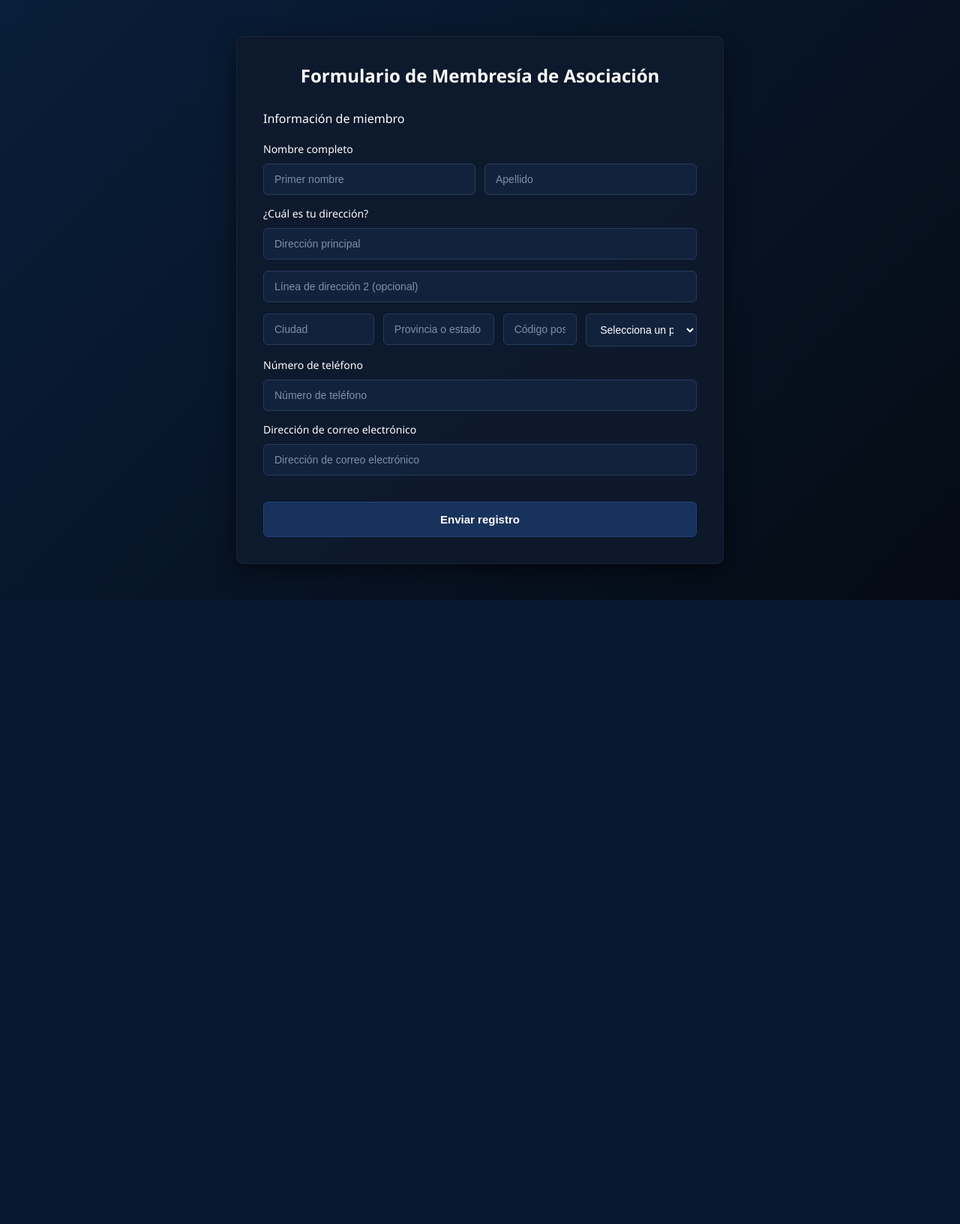
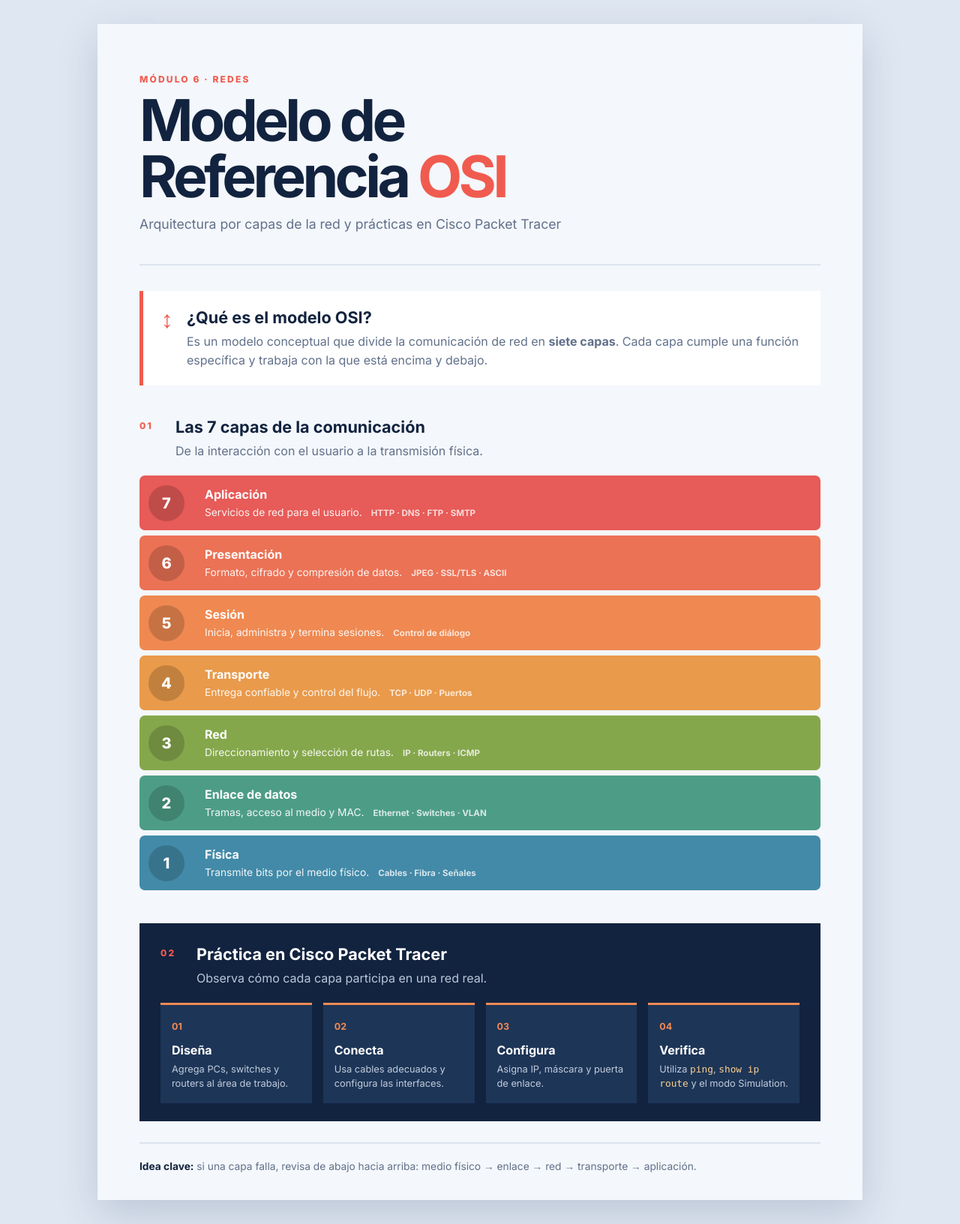
Before and after one commit to Chris21974/ejemplo1, a PHP site: page / in a window 1280 px wide. Shown: the whole page at 75% size. Before the commit the page ends 800 px from the top, so only its background shows below. Run offline with PHP 8.4, Linux system fonts and the light colour scheme.

Commit message:
Crear infografía del modelo OSI
Co-authored-by: Chris21974 <199564567+Chris21974@users.noreply.github.com>

```diff
--- a/estilos.css
+++ b/estilos.css
@@ -1,206 +1,110 @@
-* {
-    box-sizing: border-box;
+@import url("https://fonts.googleapis.com/css2?family=Inter:wght@400;500;600;700;800&display=swap");
+
+:root {
+    --ink: #12233f;
+    --muted: #61708a;
+    --paper: #f4f7fb;
+    --accent: #f05b4f;
 }
 
+* { box-sizing: border-box; }
+
 body {
-    background-color: #0b1a30;
-    background-image: linear-gradient(135deg, #091e3a 0%, #050b14 100%);
-    color: #ffffff;
-    font-family: "Segoe UI", Arial, sans-serif;
-    display: flex;
-    justify-content: center;
-    align-items: center;
-    min-height: 100vh;
     margin: 0;
-    padding: 20px;
+    padding: 32px 18px;
+    color: var(--ink);
+    background: #dfe7f2;
+    font-family: "Inter", "Segoe UI", Arial, sans-serif;
 }
 
-.container {
-    background-color: rgba(14, 26, 45, 0.95);
-    border: 1px solid rgba(255, 255, 255, 0.05);
-    border-radius: 10px;
-    padding: 35px;
-    width: 100%;
-    max-width: 650px;
-    box-shadow: 0 10px 30px rgba(0, 0, 0, 0.5);
+.infografia {
+    max-width: 1020px;
+    margin: auto;
+    padding: 48px 56px 34px;
+    background: var(--paper);
+    box-shadow: 0 18px 50px rgba(31, 54, 86, .18);
 }
 
-h2 {
-    text-align: center;
-    margin: 0 0 30px;
-    font-size: 24px;
-    font-weight: 600;
+.hero {
+    padding: 18px 0 40px;
+    border-bottom: 2px solid #dce4ef;
 }
 
-h3 {
-    font-size: 16px;
-    color: #ffffff;
-    margin: 25px 0 20px;
-    font-weight: 500;
+.eyebrow, .number {
+    margin: 0;
+    color: var(--accent);
+    font-size: 12px;
+    font-weight: 800;
+    letter-spacing: .18em;
 }
 
-.label-text {
-    display: block;
-    font-size: 14px;
-    margin-bottom: 10px;
-    font-weight: 500;
+h1, h2, h3, p { margin-top: 0; }
+h1 { max-width: 680px; margin: 10px 0 12px; font-size: clamp(2.5rem, 6vw, 4.8rem); line-height: .98; letter-spacing: -.06em; }
+h1 span { color: var(--accent); }
+.subtitle { max-width: 610px; margin: 0; color: var(--muted); font-size: 1.1rem; line-height: 1.5; }
+
+.intro {
+    display: flex;
+    gap: 18px;
+    align-items: flex-start;
+    margin: 34px 0 42px;
+    padding: 22px 24px;
+    border-left: 5px solid var(--accent);
+    background: #fff;
+}
+.intro-icon { color: var(--accent); font-size: 32px; font-weight: 800; line-height: 1; }
+.intro h2, .section-heading h2 { margin: 0 0 7px; font-size: 1.35rem; }
+.intro p, .section-heading p { margin: 0; color: var(--muted); line-height: 1.55; }
+
+.section-heading { display: flex; gap: 18px; align-items: flex-start; margin-bottom: 20px; }
+.number { min-width: 30px; padding-top: 4px; }
+
+.layers { display: grid; gap: 7px; }
+.layer {
+    display: grid;
+    grid-template-columns: 58px 1fr;
+    gap: 17px;
+    align-items: center;
+    min-height: 73px;
+    padding: 12px 20px 12px 12px;
+    border-radius: 7px;
+    color: #fff;
+}
+.layer-number { display: grid; place-items: center; width: 48px; height: 48px; border-radius: 50%; background: rgba(0,0,0,.17); font-size: 1.25rem; font-weight: 800; }
+.layer h3 { margin: 0 0 3px; font-size: 1rem; }
+.layer p { display: inline; margin: 0; font-size: .86rem; opacity: .92; }
+.layer small { display: inline-block; margin-left: 12px; font-size: .72rem; font-weight: 700; opacity: .78; }
+.layer-7 { background: #e75b58; }
+.layer-6 { background: #eb7255; }
+.layer-5 { background: #ef8951; }
+.layer-4 { background: #e99a4b; }
+.layer-3 { background: #85a74c; }
+.layer-2 { background: #4d9d86; }
+.layer-1 { background: #438aa8; }
+
+.packet-tracer { margin-top: 44px; padding: 28px 28px 24px; background: #12233f; color: #fff; }
+.packet-tracer .section-heading p { color: #b9c7da; }
+.steps { display: grid; grid-template-columns: repeat(4, 1fr); gap: 15px; }
+.step { padding: 17px 15px; border-top: 3px solid #f38a55; background: #1d3557; }
+.step b { color: #f38a55; font-size: .78rem; }
+.step h3 { margin: 13px 0 7px; font-size: 1rem; }
+.step p { margin: 0; color: #c1ccdc; font-size: .8rem; line-height: 1.45; }
+code { color: #ffd18d; }
+
+footer { margin-top: 28px; padding-top: 20px; border-top: 2px solid #dce4ef; color: var(--muted); font-size: .86rem; line-height: 1.5; }
+footer strong { color: var(--ink); }
+
+@media (max-width: 700px) {
+    body { padding: 0; }
+    .infografia { padding: 30px 20px 26px; }
+    .layer { grid-template-columns: 45px 1fr; padding-right: 12px; }
+    .layer-number { width: 39px; height: 39px; font-size: 1rem; }
+    .layer p { display: block; }
+    .layer small { margin: 5px 0 0; }
+    .steps { grid-template-columns: repeat(2, 1fr); }
 }
 
-.row {
-    display: flex;
-    gap: 12px;
-    margin-bottom: 15px;
+@media (max-width: 420px) {
+    .steps { grid-template-columns: 1fr; }
+    .intro { padding: 18px; }
 }
-
-.col {
-    flex: 1;
-    min-width: 0;
-}
-
-.row-four-cols .col-city {
-    flex: 1.5;
-}
-
-.row-four-cols .col-state {
-    flex: 1.5;
-}
-
-.row-four-cols .col-zip {
-    flex: 1;
-}
-
-.row-four-cols .col-country {
-    flex: 1.5;
-}
-
-.input-group {
-    margin-bottom: 15px;
-}
-
-input,
-select {
-    width: 100%;
-    padding: 12px 14px;
-    background-color: #12223c;
-    border: 1px solid #263b5e;
-    border-radius: 6px;
-    color: #ffffff;
-    font-size: 14px;
-    transition: 0.3s ease;
-}
-
-input:focus,
-select:focus {
-    outline: none;
-    border-color: #3b7ddd;
-    background-color: #162a4a;
-    box-shadow: 0 0 0 3px rgba(59, 125, 221, 0.15);
-}
-
-input::placeholder {
-    color: #7d90aa;
-}
-
-select option {
-    background-color: #12223c;
-    color: #ffffff;
-}
-
-button {
-    width: 100%;
-    padding: 14px;
-    background-color: #17325c;
-    border: 1px solid #22437a;
-    border-radius: 6px;
-    color: #ffffff;
-    font-size: 15px;
-    font-weight: bold;
-    cursor: pointer;
-    margin-top: 20px;
-    transition: background-color 0.2s, transform 0.2s;
-}
-
-button:hover {
-    background-color: #1f447c;
-    transform: translateY(-1px);
-}
-
-button:active {
-    transform: translateY(0);
-}
-
-.error-box {
-    background-color: #4a151b;
-    border: 1px solid #82242e;
-    padding: 15px;
-    margin-bottom: 25px;
-    border-radius: 6px;
-    font-size: 14px;
-}
-
-.error-box ul {
-    margin: 8px 0 0;
-    padding-left: 20px;
-    color: #f8b6bc;
-}
-
-.campo-error {
-    border-color: #d9535f;
-}
-
-.success-box {
-    text-align: center;
-    padding: 40px 20px;
-}
-
-.success-box h1 {
-    color: #43d175;
-    font-size: 28px;
-    margin: 0 0 15px;
-}
-
-.success-box p {
-    color: #a0aec0;
-    margin-bottom: 30px;
-}
-
-.btn-volver {
-    display: inline-block;
-    width: auto;
-    padding: 12px 24px;
-    background-color: #2d3748;
-    color: #ffffff;
-    text-decoration: none;
-    border-radius: 6px;
-    font-weight: bold;
-    font-size: 14px;
-    margin-top: 0;
-}
-
-.btn-volver:hover {
-    background-color: #4a5568;
-}
-
-.hidden {
-    display: none;
-}
-
-@media (max-width: 700px) {
-    .container {
-        padding: 24px;
-    }
-
-    .row,
-    .row-four-cols {
-        flex-direction: column;
-        gap: 0;
-    }
-
-    .row .col {
-        margin-bottom: 15px;
-    }
-
-    .row-four-cols .col {
-        flex: 1;
-    }
-}
--- a/index.html
+++ b/index.html
@@ -3,147 +3,86 @@
 <head>
     <meta charset="UTF-8">
     <meta name="viewport" content="width=device-width, initial-scale=1.0">
-    <title>Formulario de Membresía de Asociación</title>
+    <meta name="description" content="Infografía sobre el modelo de referencia OSI y su aplicación en Cisco Packet Tracer">
+    <title>Modelo OSI | Módulo 6</title>
     <link rel="stylesheet" href="estilos.css">
 </head>
 <body>
+    <main class="infografia">
+        <header class="hero">
+            <p class="eyebrow">MÓDULO 6 · REDES</p>
+            <h1>Modelo de Referencia <span>OSI</span></h1>
+            <p class="subtitle">Arquitectura por capas de la red y prácticas en Cisco Packet Tracer</p>
+        </header>
 
-<main class="container">
+        <section class="intro" aria-labelledby="intro-title">
+            <div class="intro-icon" aria-hidden="true">↕</div>
+            <div>
+                <h2 id="intro-title">¿Qué es el modelo OSI?</h2>
+                <p>Es un modelo conceptual que divide la comunicación de red en <strong>siete capas</strong>. Cada capa cumple una función específica y trabaja con la que está encima y debajo.</p>
+            </div>
+        </section>
 
-    <section id="formularioSeccion">
-        <h2>Formulario de Membresía de Asociación</h2>
-
-        <div id="errorBox" class="error-box hidden" role="alert">
-            <strong>Por favor, corrige los siguientes campos:</strong>
-            <ul id="listaErrores"></ul>
-        </div>
-
-        <form id="formularioMembresia" novalidate>
-            <h3>Información de miembro</h3>
-
-            <span class="label-text">Nombre completo</span>
-            <div class="row">
-                <div class="col">
-                    <input
-                        type="text"
-                        id="nombre"
-                        name="nombre"
-                        placeholder="Primer nombre"
-                        autocomplete="given-name"
-                    >
-                </div>
-
-                <div class="col">
-                    <input
-                        type="text"
-                        id="apellido"
-                        name="apellido"
-                        placeholder="Apellido"
-                        autocomplete="family-name"
-                    >
+        <section aria-labelledby="layers-title">
+            <div class="section-heading">
+                <span class="number">01</span>
+                <div>
+                    <h2 id="layers-title">Las 7 capas de la comunicación</h2>
+                    <p>De la interacción con el usuario a la transmisión física.</p>
                 </div>
             </div>
 
-            <span class="label-text">¿Cuál es tu dirección?</span>
+            <div class="layers">
+                <article class="layer layer-7">
+                    <div class="layer-number">7</div>
+                    <div><h3>Aplicación</h3><p>Servicios de red para el usuario.</p><small>HTTP · DNS · FTP · SMTP</small></div>
+                </article>
+                <article class="layer layer-6">
+                    <div class="layer-number">6</div>
+                    <div><h3>Presentación</h3><p>Formato, cifrado y compresión de datos.</p><small>JPEG · SSL/TLS · ASCII</small></div>
+                </article>
+                <article class="layer layer-5">
+                    <div class="layer-number">5</div>
+                    <div><h3>Sesión</h3><p>Inicia, administra y termina sesiones.</p><small>Control de diálogo</small></div>
+                </article>
+                <article class="layer layer-4">
+                    <div class="layer-number">4</div>
+                    <div><h3>Transporte</h3><p>Entrega confiable y control del flujo.</p><small>TCP · UDP · Puertos</small></div>
+                </article>
+                <article class="layer layer-3">
+                    <div class="layer-number">3</div>
+                    <div><h3>Red</h3><p>Direccionamiento y selección de rutas.</p><small>IP · Routers · ICMP</small></div>
+                </article>
+                <article class="layer layer-2">
+                    <div class="layer-number">2</div>
+                    <div><h3>Enlace de datos</h3><p>Tramas, acceso al medio y MAC.</p><small>Ethernet · Switches · VLAN</small></div>
+                </article>
+                <article class="layer layer-1">
+                    <div class="layer-number">1</div>
+                    <div><h3>Física</h3><p>Transmite bits por el medio físico.</p><small>Cables · Fibra · Señales</small></div>
+                </article>
+            </div>
+        </section>
 
-            <div class="input-group">
-                <input
-                    type="text"
-                    id="direccion1"
-                    name="direccion1"
-                    placeholder="Dirección principal"
-                    autocomplete="address-line1"
-                >
-            </div>
-
-            <div class="input-group">
-                <input
-                    type="text"
-                    id="direccion2"
-                    name="direccion2"
-                    placeholder="Línea de dirección 2 (opcional)"
-                    autocomplete="address-line2"
-                >
-            </div>
-
-            <div class="row row-four-cols">
-                <div class="col col-city">
-                    <input
-                        type="text"
-                        id="ciudad"
-                        name="ciudad"
-                        placeholder="Ciudad"
-                        autocomplete="address-level2"
-                    >
-                </div>
-
-                <div class="col col-state">
-                    <input
-                        type="text"
-                        id="estado"
-                        name="estado"
-                        placeholder="Provincia o estado"
-                        autocomplete="address-level1"
-                    >
-                </div>
-
-                <div class="col col-zip">
-                    <input
-                        type="text"
-                        id="codigo_postal"
-                        name="codigo_postal"
-                        placeholder="Código postal"
-                        autocomplete="postal-code"
-                    >
-                </div>
-
-                <div class="col col-country">
-                    <select id="pais" name="pais" autocomplete="country-name">
-                        <option value="">Selecciona un país</option>
-                        <option value="Ecuador">Ecuador</option>
-                        <option value="Otro">Otro</option>
-                    </select>
+        <section class="packet-tracer" aria-labelledby="practice-title">
+            <div class="section-heading">
+                <span class="number">02</span>
+                <div>
+                    <h2 id="practice-title">Práctica en Cisco Packet Tracer</h2>
+                    <p>Observa cómo cada capa participa en una red real.</p>
                 </div>
             </div>
+            <div class="steps">
+                <div class="step"><b>01</b><h3>Diseña</h3><p>Agrega PCs, switches y routers al área de trabajo.</p></div>
+                <div class="step"><b>02</b><h3>Conecta</h3><p>Usa cables adecuados y configura las interfaces.</p></div>
+                <div class="step"><b>03</b><h3>Configura</h3><p>Asigna IP, máscara y puerta de enlace.</p></div>
+                <div class="step"><b>04</b><h3>Verifica</h3><p>Utiliza <code>ping</code>, <code>show ip route</code> y el modo Simulation.</p></div>
+            </div>
+        </section>
 
-            <div class="input-group">
-                <span class="label-text">Número de teléfono</span>
-                <input
-                    type="tel"
-                    id="telefono"
-                    name="telefono"
-                    placeholder="Número de teléfono"
-                    maxlength="10"
-                    inputmode="numeric"
-                    autocomplete="tel"
-                >
-            </div>
-
-            <div class="input-group">
-                <span class="label-text">Dirección de correo electrónico</span>
-                <input
-                    type="email"
-                    id="email"
-                    name="email"
-                    placeholder="Dirección de correo electrónico"
-                    autocomplete="email"
-                >
-            </div>
-
-            <button type="submit">Enviar registro</button>
-        </form>
-    </section>
-
-    <section id="exitoSeccion" class="success-box hidden" aria-live="polite">
-        <h1>¡Registro exitoso!</h1>
-        <p>Tus datos han sido validados correctamente.</p>
-        <button type="button" id="btnVolver" class="btn-volver">
-            Volver a registrar
-        </button>
-    </section>
-
-</main>
-
-<script src="script.js"></script>
+        <footer>
+            <strong>Idea clave:</strong> si una capa falla, revisa de abajo hacia arriba: medio físico → enlace → red → transporte → aplicación.
+        </footer>
+    </main>
 </body>
 </html>
```
